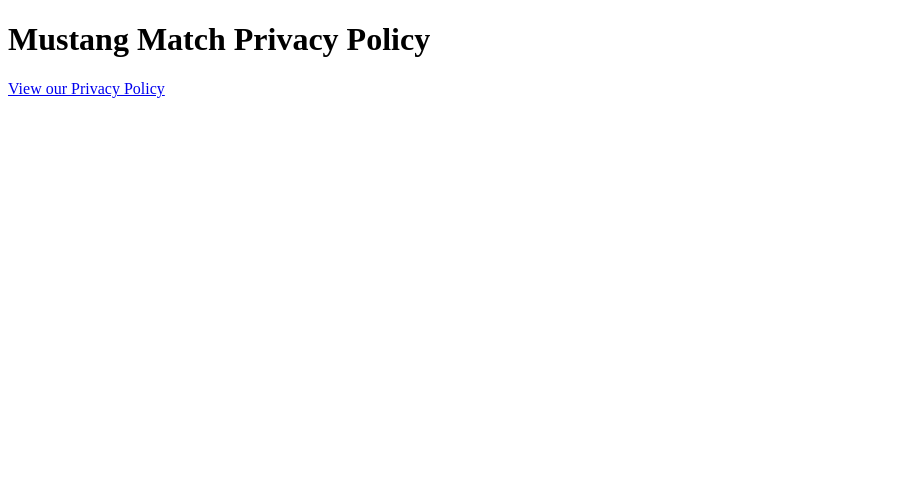
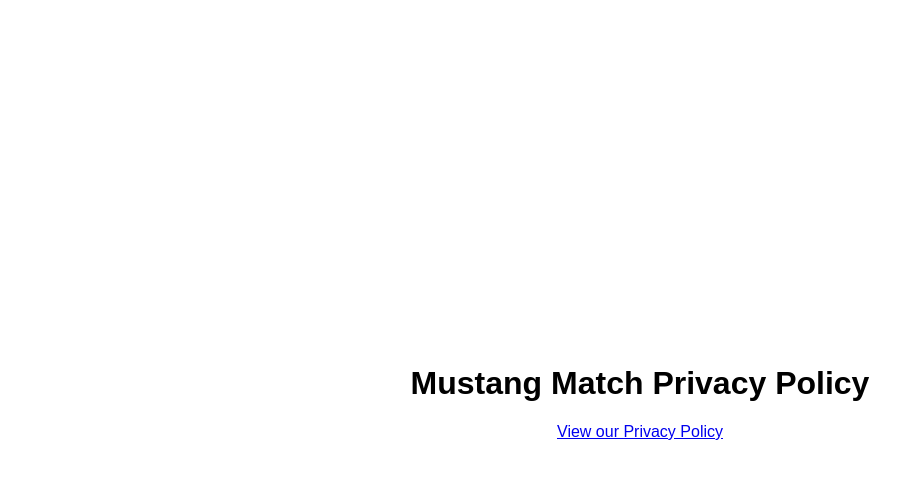
Before and after one commit to MichaelSaunichev/mustang-match-privacy-policy, a plain HTML site: page index.html in a window 1280 px wide. Shown: the whole page, without its empty margins (0-924 px from the left). Drawn offline with Linux system fonts and the light colour scheme.

Commit message:
Update index.html

```diff
--- a/index.html
+++ b/index.html
@@ -2,9 +2,24 @@
 <html>
 <head>
     <title>Mustang Match Privacy Policy</title>
+    <style>
+        body {
+            display: flex;
+            justify-content: center;
+            align-items: center;
+            height: 100vh;
+            margin: 0;
+            font-family: Arial, sans-serif;
+        }
+        .content {
+            text-align: center;
+        }
+    </style>
 </head>
 <body>
-    <h1>Mustang Match Privacy Policy</h1>
-    <p><a href="privacy-policy.md">View our Privacy Policy</a></p>
+    <div class="content">
+        <h1>Mustang Match Privacy Policy</h1>
+        <p><a href="privacy-policy.md">View our Privacy Policy</a></p>
+    </div>
 </body>
 </html>
```
